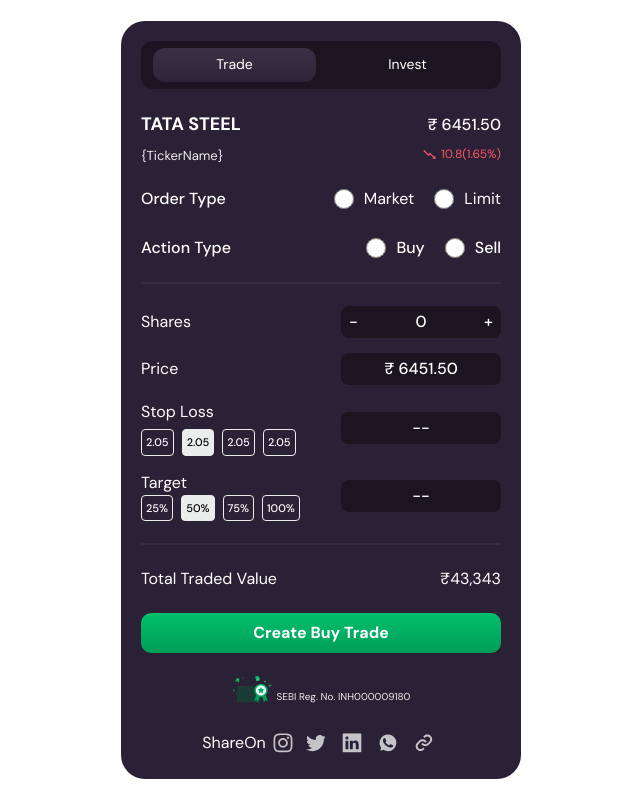
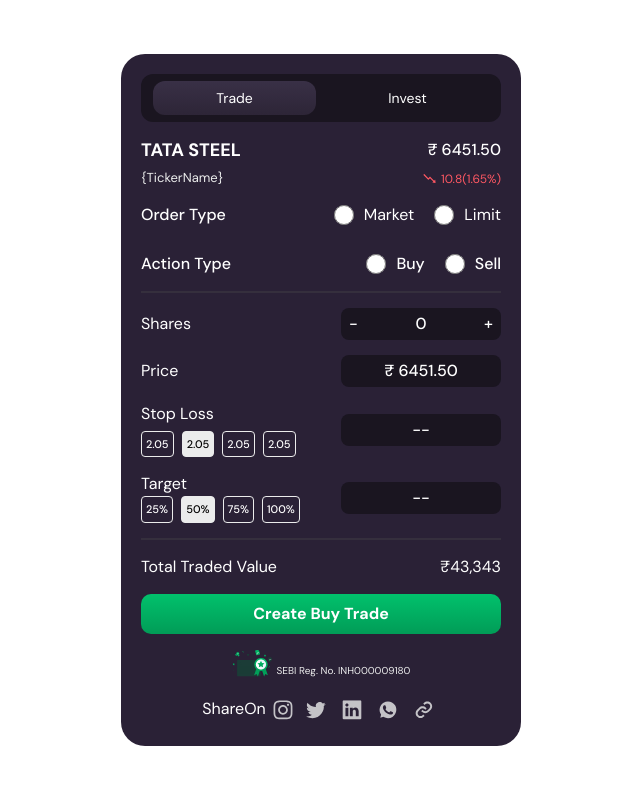
Before and after one commit to dhruvsolanki0811/Stratzy-assign, a Next.js app: page / in a window 1280 px wide. Shown: the whole page, without its empty margins (319-959 px from the left). Built offline with nearby package versions, Linux system fonts and the light colour scheme.

Commit message:
Refactored Ui

```diff
--- a/src/components/SideBarCard/SideBarCard.tsx
+++ b/src/components/SideBarCard/SideBarCard.tsx
@@ -15,10 +15,10 @@
 
   return (
     <>
-      <div className="sidebar-card text-white w-[25rem] h-[max-content] rounded-[24px] bg-[#2A2136] p-[20px] flex flex-col gap-[22px]">
+      <div className="sidebar-card text-white w-[25rem] h-[max-content] rounded-[24px] bg-[#2A2136] p-[20px] flex flex-col gap-[15px]">
         <TopToggle></TopToggle>
         <div className="stock-detail w-full flex items-center no-wrap justify-between">
-          <div className="name-container flex flex-col gap-[8px]">
+          <div className="name-container flex flex-col gap-[4px]">
             <div className="stock-name text-[18px] font-[700]">TATA STEEL</div>
             <div className="ticker-name text-[13px] text-[#EBECEC]">
               {"{TickerName}"}
```
